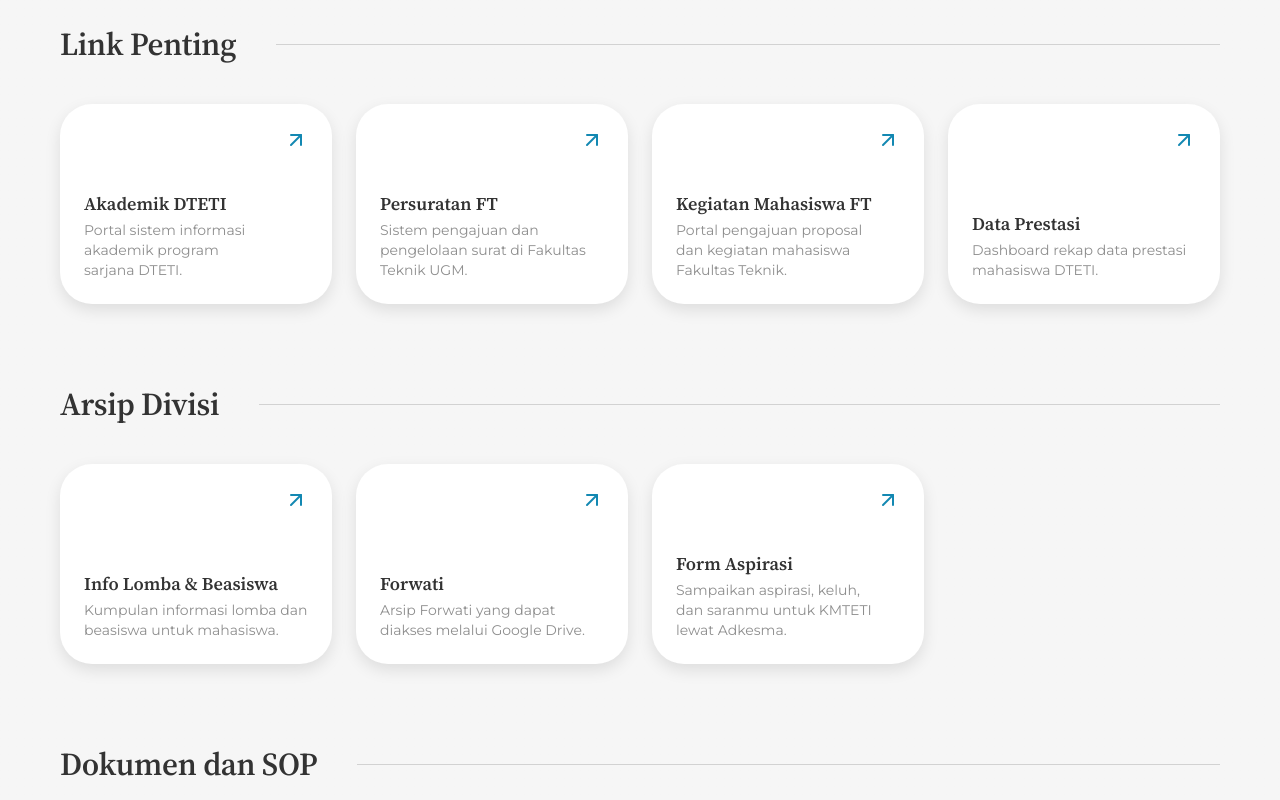
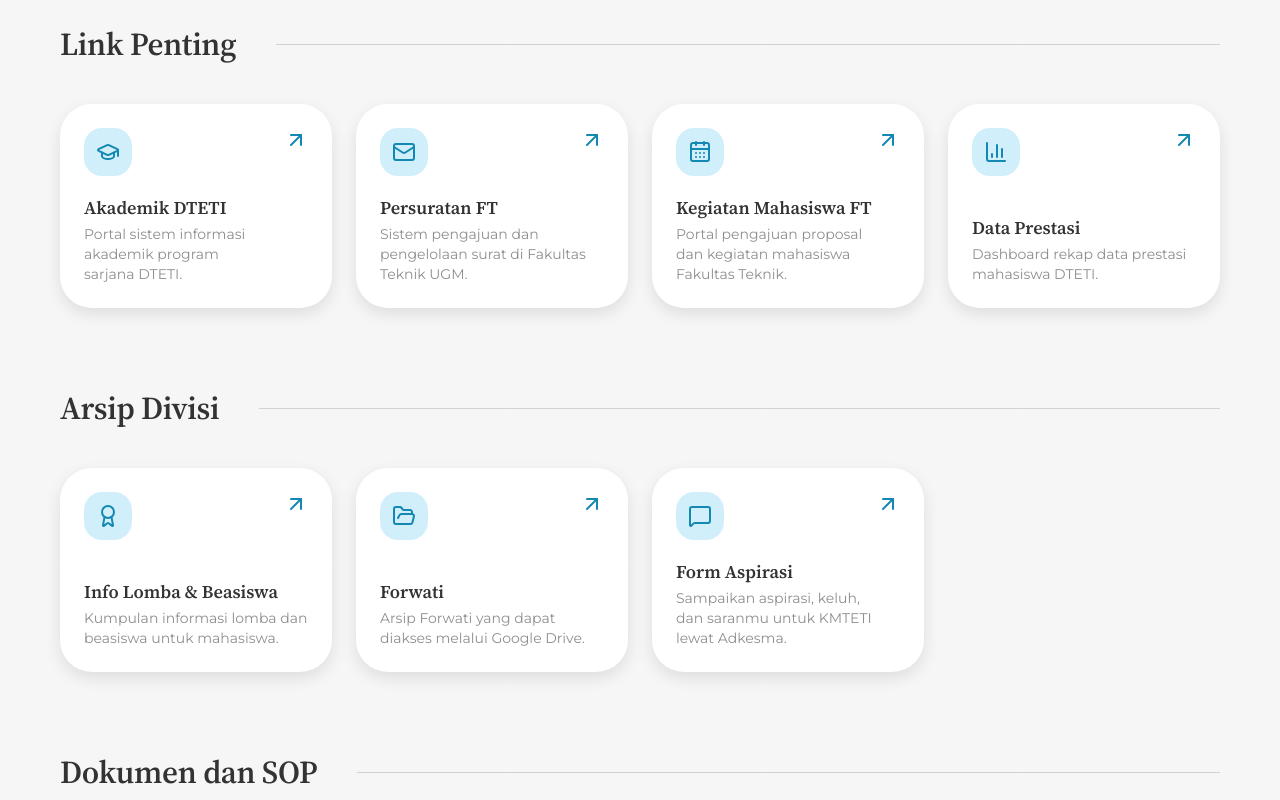
Before and after one commit to kmteti/website-bergelora, a Next.js app: page /layanan in a window 1280 px wide. Shown: the part 560-1360 px from the top of the page. Built offline with nearby package versions, Linux system fonts and the light colour scheme.

Commit message:
layanan: nambahin logo

```diff
--- a/src/modules/layanan/components/ServiceCard.tsx
+++ b/src/modules/layanan/components/ServiceCard.tsx
@@ -1,4 +1,4 @@
-import { ArrowUpRight } from 'lucide-react'
+import { ArrowUpRight, type LucideIcon } from 'lucide-react'
 import Link from 'next/link'
 
 import { B4 } from '@/components/elements/Typography'
@@ -8,6 +8,7 @@ export interface ServiceCardProps {
   title: string
   description: string
   href?: string
+  icon?: LucideIcon
   className?: string
 }
 
@@ -15,7 +16,7 @@ export interface ServiceCardProps {
  * Kartu layanan/link (Component 67 di Figma).
  * Ikon panah di kanan atas, judul + deskripsi di bawah. Seluruh kartu clickable.
  */
-export function ServiceCard({ title, description, href = '#', className }: ServiceCardProps) {
+export function ServiceCard({ title, description, href = '#', icon: Icon, className }: ServiceCardProps) {
   const isExternal = href.startsWith('http')
 
   return (
@@ -28,10 +29,19 @@ export function ServiceCard({ title, description, href = '#', className }: Servi
         className,
       )}
     >
-      <ArrowUpRight
-        className="size-6 shrink-0 self-end text-primary-400 transition-transform duration-300 group-hover:-translate-y-0.5 group-hover:translate-x-0.5"
-        aria-hidden="true"
-      />
+      <div className="flex items-start justify-between">
+        {Icon ? (
+          <span className="flex size-12 items-center justify-center rounded-2xl bg-primary-100/60 text-primary-400 transition-colors duration-300 group-hover:bg-primary-100">
+            <Icon className="size-6" aria-hidden="true" />
+          </span>
+        ) : (
+          <span />
+        )}
+        <ArrowUpRight
+          className="size-6 shrink-0 text-primary-400 transition-transform duration-300 group-hover:-translate-y-0.5 group-hover:translate-x-0.5"
+          aria-hidden="true"
+        />
+      </div>
       <div className="flex flex-col gap-1">
         <p className="font-heading text-lg font-semibold leading-6 text-neutral-1000">{title}</p>
         <B4 className="text-neutral-600">{description}</B4>
```
Also changed, not shown: src/modules/layanan/Layanan.tsx (+30 -0 lines).
